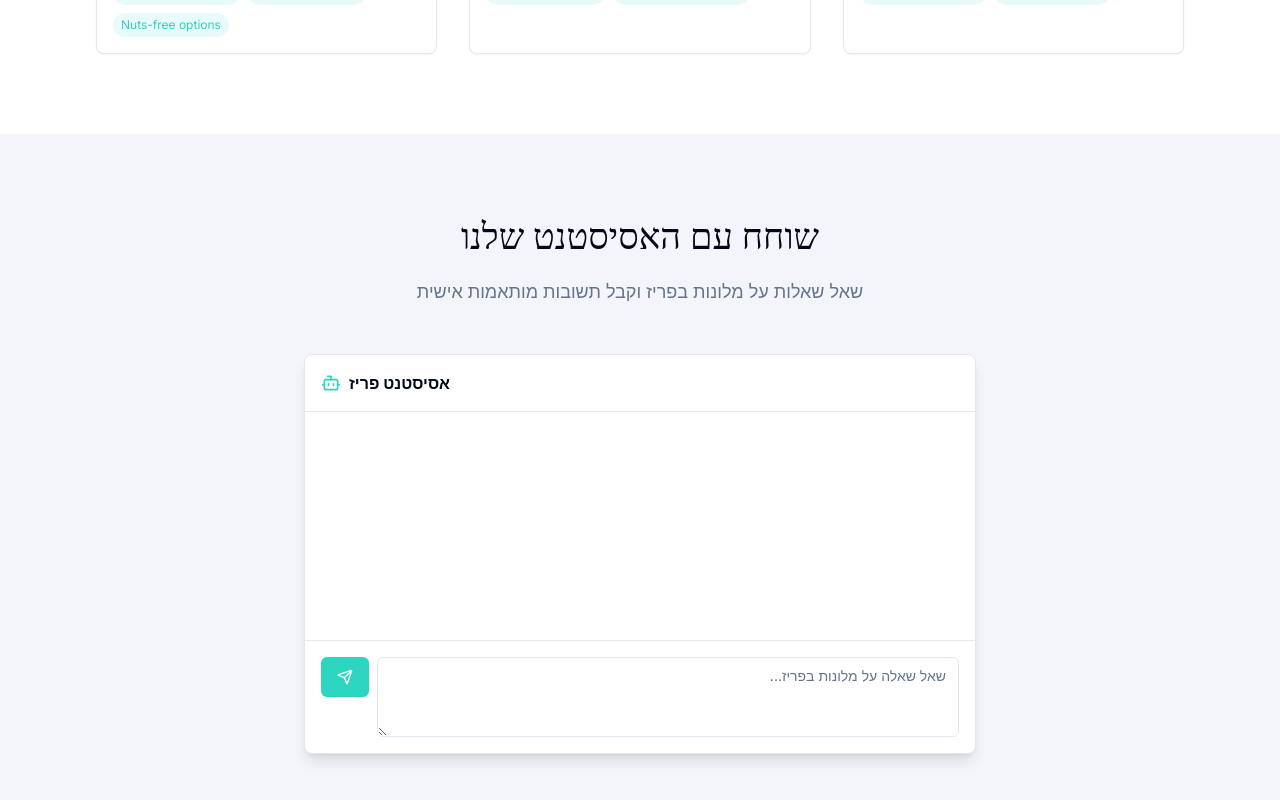
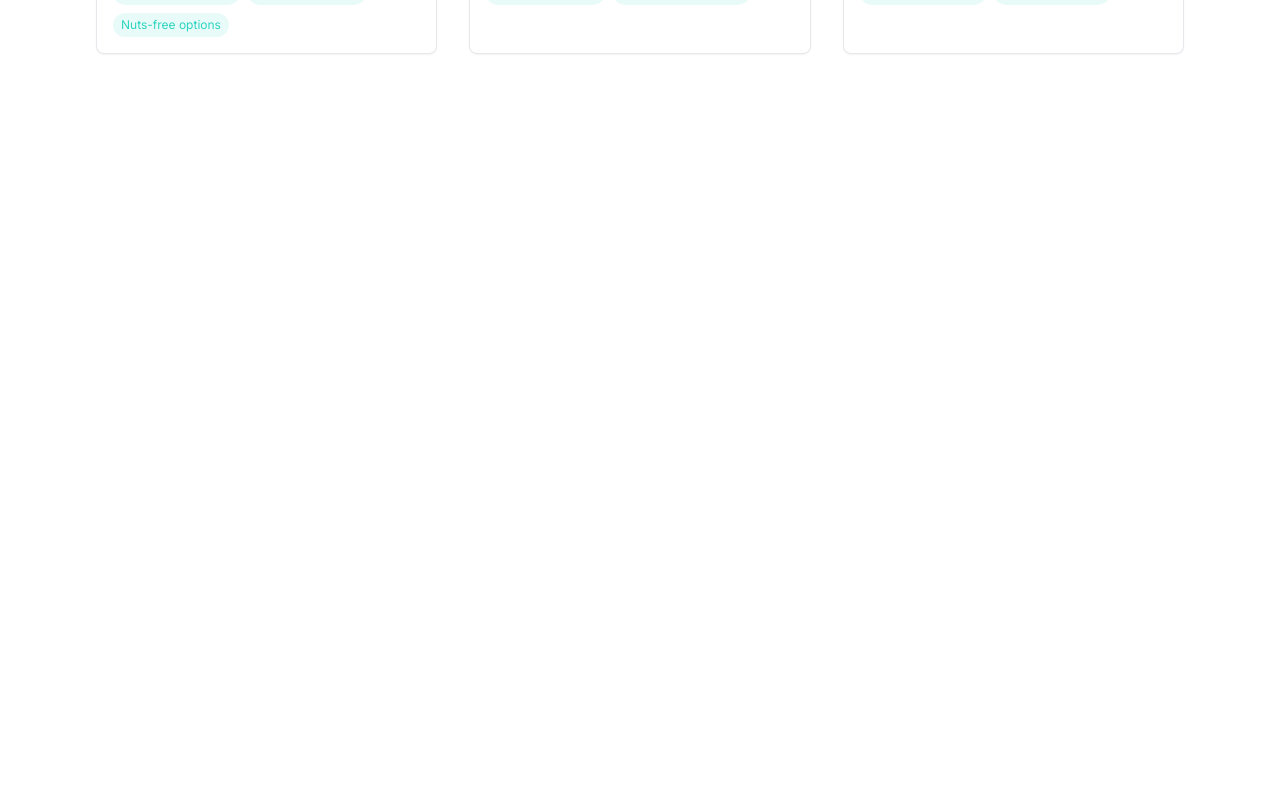
Before and after one commit to aviad44/allergy-friendly-travel, a React (Vite) app: page / in a window 1280 px wide. Shown: the part 1268-2068 px from the top of the page. After the commit the page ends 1402 px from the top, so only its background shows below. Built offline with nearby package versions, Linux system fonts and the light colour scheme.

Commit message:
Remove chat assistant component
This commit removes the chat assistant component from the application.

```diff
--- a/src/pages/Index.tsx
+++ b/src/pages/Index.tsx
@@ -7,7 +7,6 @@ import { Sheet, SheetContent, SheetTrigger } from "@/components/ui/sheet";
 import { cn } from "@/lib/utils";
 import { Link } from "react-router-dom";
 import { HOME_CONTENT } from "@/constants/home";
-import { ParisChatAssistant } from "@/components/ParisChatAssistant";
 
 const Index = () => {
   const iconComponents = {
@@ -99,19 +98,6 @@ const Index = () => {
           <FeaturedDestinations />
         </div>
       </section>
-
-      {/* Chat Assistant Section */}
-      <section className="py-20 px-4 bg-secondary/5 dark:bg-gray-800">
-        <div className="container max-w-6xl mx-auto">
-          <h2 className="font-display text-3xl md:text-4xl mb-6 text-center dark:text-white">
-            שוחח עם האסיסטנט שלנו
-          </h2>
-          <p className="text-lg text-muted-foreground mb-12 text-center max-w-2xl mx-auto">
-            שאל שאלות על מלונות בפריז וקבל תשובות מותאמות אישית
-          </p>
-          <ParisChatAssistant />
-        </div>
-      </section>
     </div>
   );
 };
```
